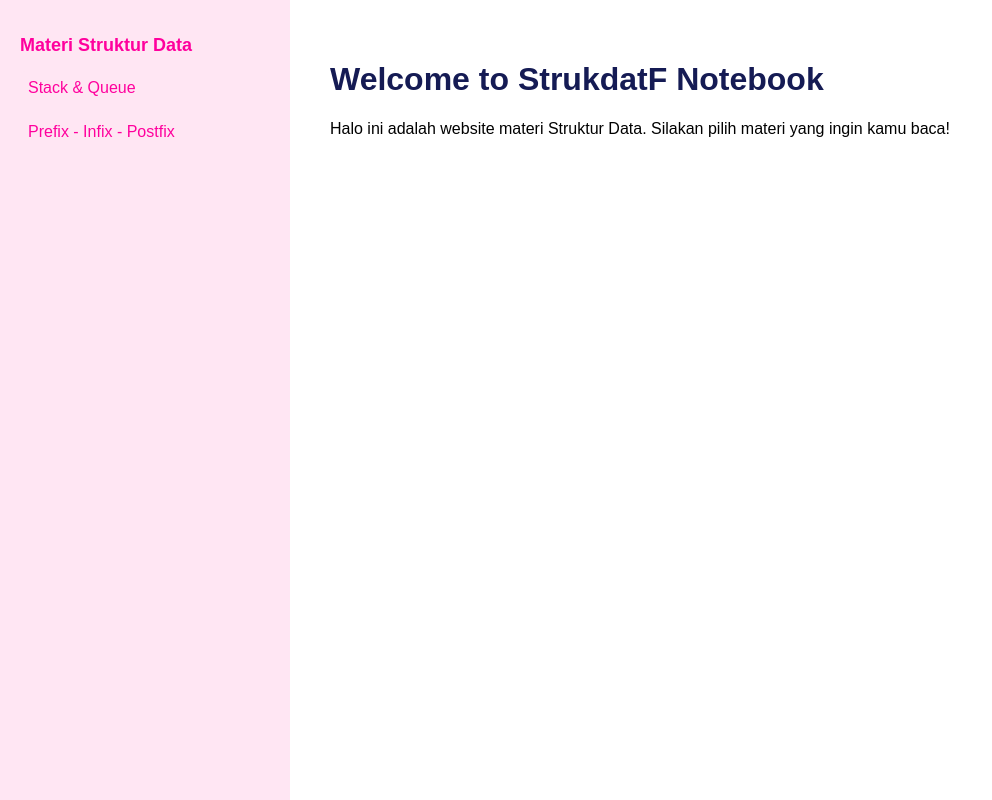
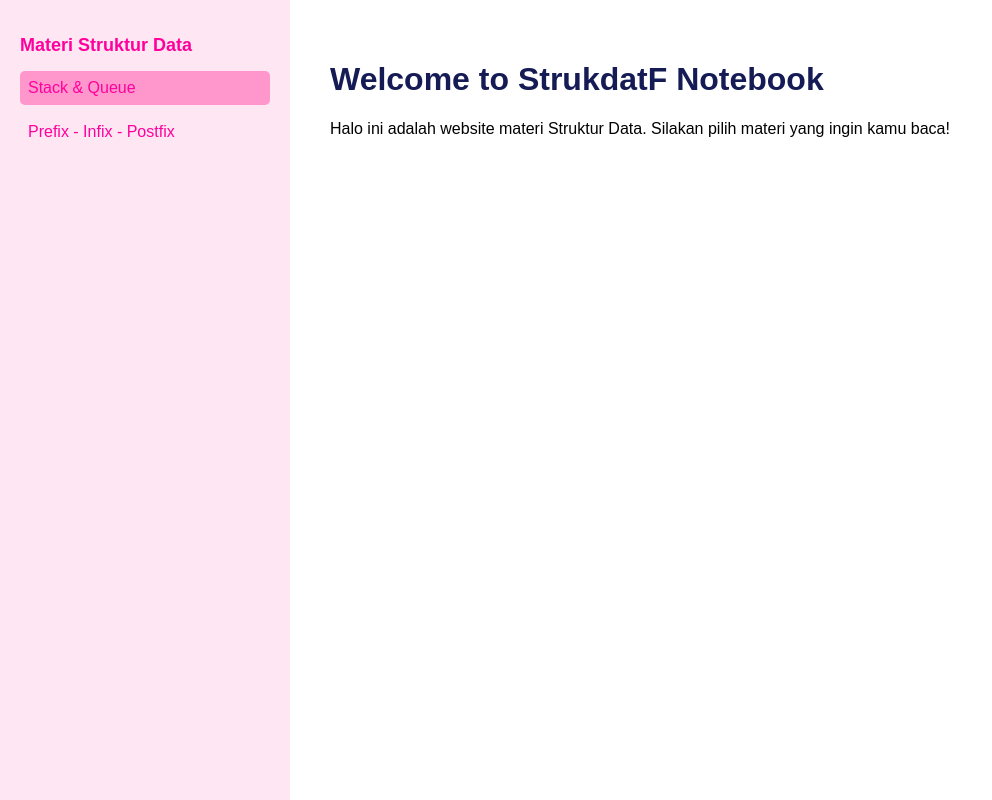
Before and after one commit to IrmaAnnisatulJannah/StrukdatF, a plain HTML site: page index.html in a window 1280 px wide. In both pictures the pointer is over the link "Stack & Queue". Shown: the whole page, without its empty margins (0-992 px from the left). Drawn offline with Linux system fonts and the light colour scheme.

Commit message:
ubah html

```diff
--- a/index.html
+++ b/index.html
@@ -34,7 +34,7 @@
     }
 
     .sidebar a:hover {
-      background: #ffe6f3;
+      background: #ff96cc;
     }
 
     /* content */
```
